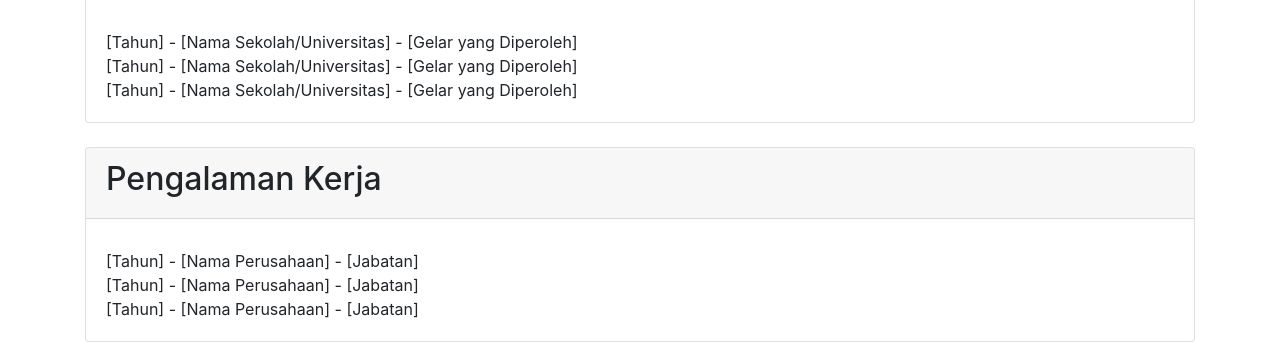
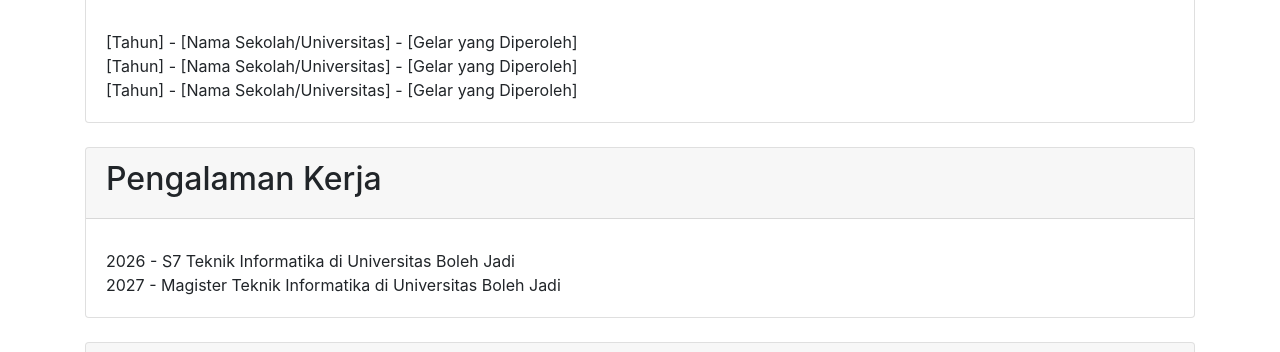
Before and after one commit to septakhnsa/biodata, a plain HTML site: page index.html in a window 1280 px wide. Shown: the part 596-948 px from the top of the page. Drawn offline with nearby package versions, Linux system fonts and the light colour scheme.

```diff
--- a/index.html
+++ b/index.html
@@ -64,9 +64,8 @@
                 <h2>Pengalaman Kerja</h2>
             </div>
             <div class="card-body flex-container">
-                <div>[Tahun] - [Nama Perusahaan] - [Jabatan]</div>
-                <div>[Tahun] - [Nama Perusahaan] - [Jabatan]</div>
-                <div>[Tahun] - [Nama Perusahaan] - [Jabatan]</div>
+                <div>2026 - S7 Teknik Informatika di Universitas Boleh Jadi</div>
+                <div>2027 - Magister Teknik Informatika di Universitas Boleh Jadi</div>
             </div>
         </div>
 
```
